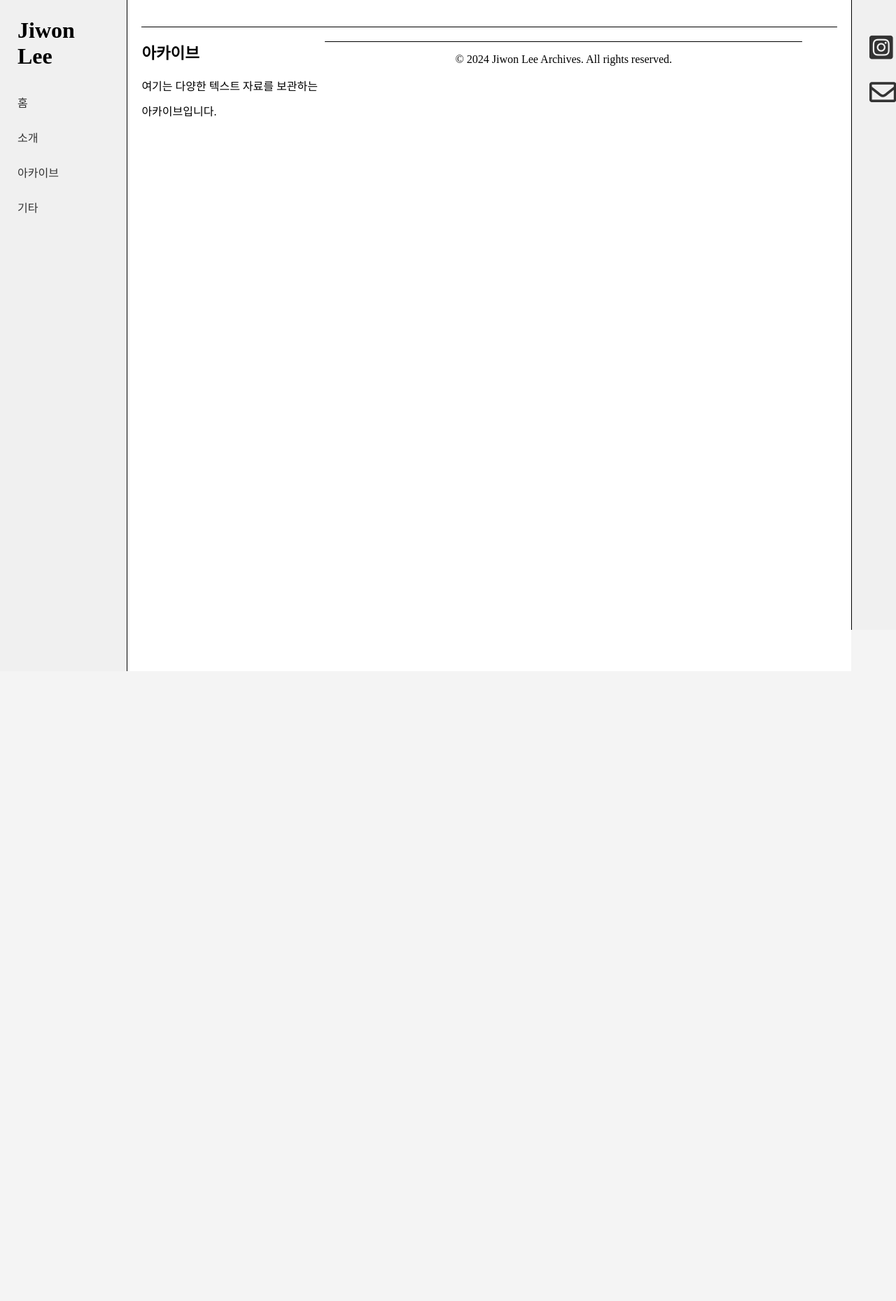
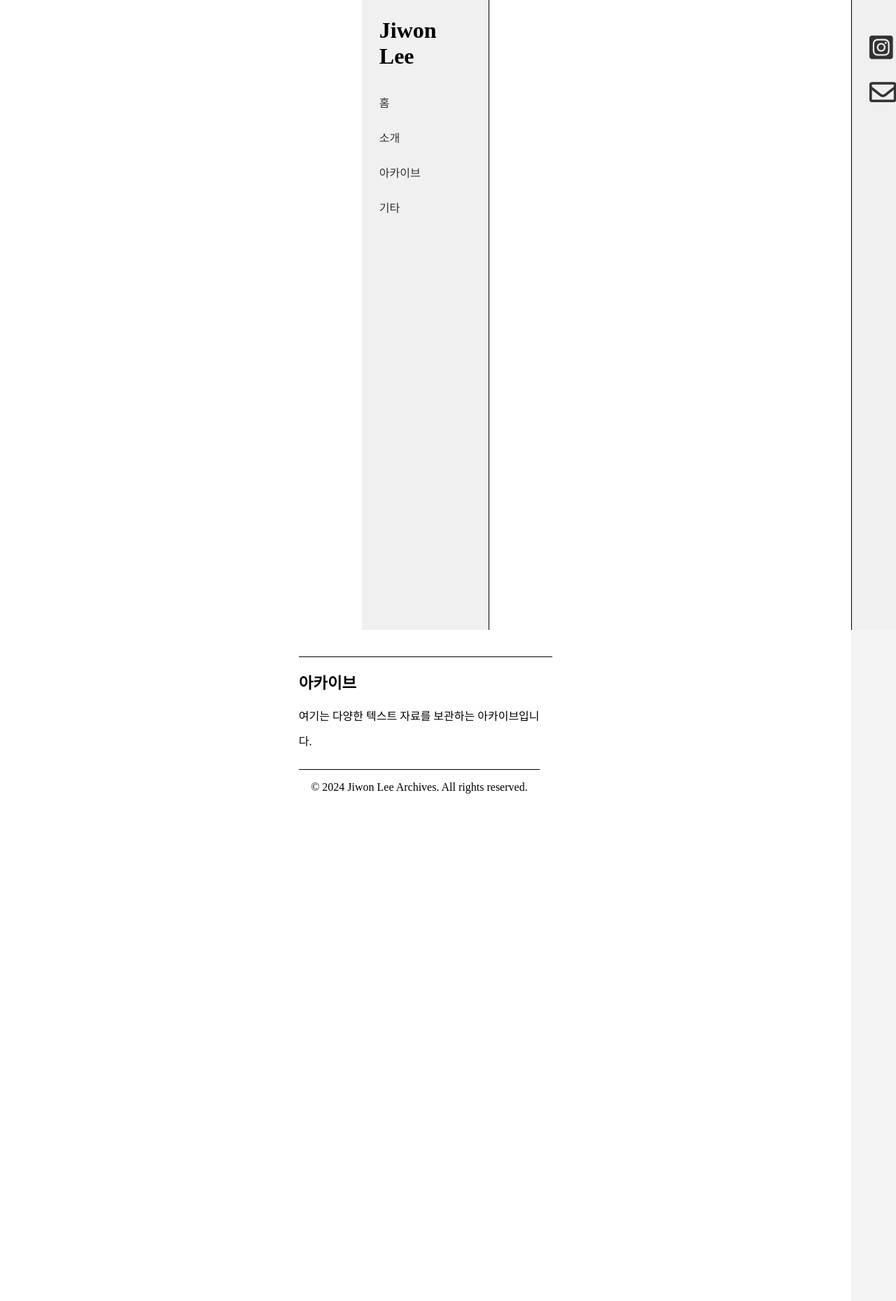
Before and after one commit to LfayeJ/archives, a Jekyll site: the page built from index.html, in a window 1280 px wide. Shown: the whole page at 70% size. Built offline with Jekyll 4.4.1, drawn with Linux system fonts in a browser that asks for light colours; some web fonts are replaced; before the commit the page ends 959 px from its top, so only the background shows below that.

Commit message:
Update styles.css

```diff
--- a/assets/css/styles.css
+++ b/assets/css/styles.css
@@ -55,9 +55,11 @@ p:last-of-type {
 
 .container {
   display: flex;
+  flex-direction: column; /* 세로 방향으로 요소를 배치합니다. */
   width: var(--container-width);
   min-height: 100vh;
   background-color: #fff;
+  align-items: center; /* 요소들을 세로 방향 가운데 정렬합니다. */
 }
 
 .side-menu {
```
